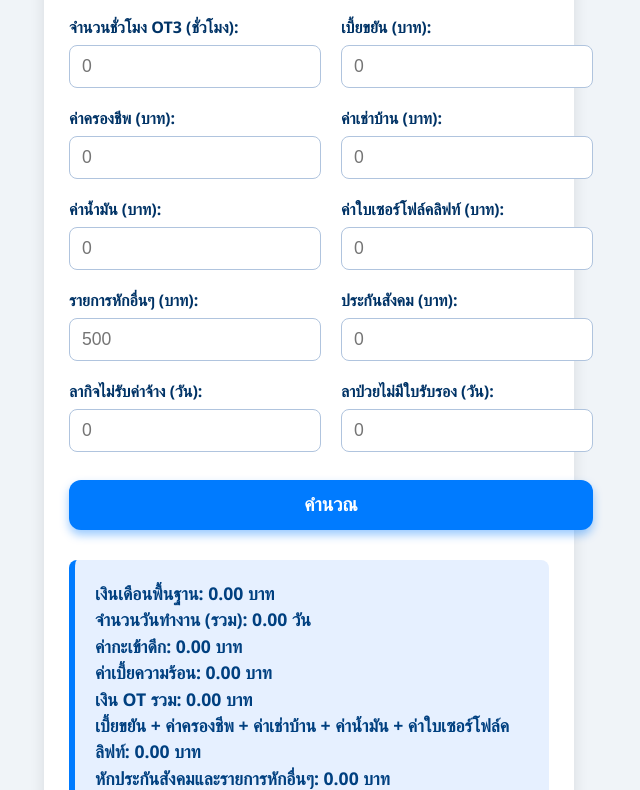
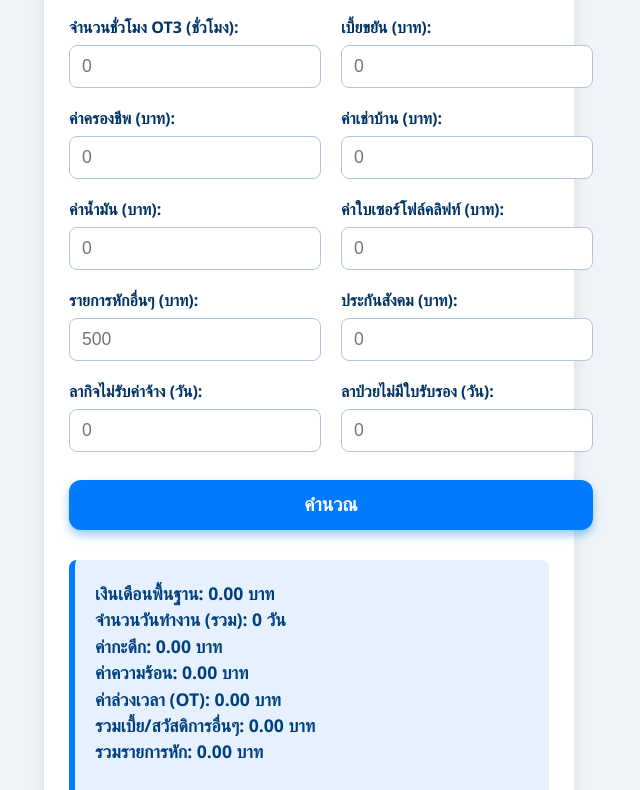
Before and after one commit to phakchananat-fang/my-website, a plain HTML site: page index.html in a window 1280 px wide. Both pictures are taken after a click on the button "คำนวณ". Shown: the part 486-1276 px from the top of the page, without its empty margins (331-971 px from the left). Drawn offline with Linux system fonts and the light colour scheme.

Commit message:
Update index.html

```diff
--- a/index.html
+++ b/index.html
@@ -5,7 +5,6 @@
 <meta name="viewport" content="width=device-width, initial-scale=1" />
 <title>คำนวนเงินเดือนโรงหลอม</title>
 <style>
-  /* Reset และฟอนต์ */
   body {
     font-family: "Segoe UI", Tahoma, Geneva, Verdana, sans-serif;
     background: #f0f4f8;
@@ -97,7 +96,6 @@
     min-height: 140px;
   }
 
-  /* Responsive */
   @media (max-width: 460px) {
     .form-container {
       grid-template-columns: 1fr;
@@ -187,10 +185,9 @@
     </div>
     <button onclick="calculate()">คำนวณ</button>
   </div>
-  <div id="result">
-    ผลลัพธ์จะแสดงที่นี่
-  </div>
+  <div id="result">ผลลัพธ์จะแสดงที่นี่</div>
 </div>
+
 <script>
 function calculate() {
   const base = parseFloat(document.getElementById("baseSalary").value) || 0;
@@ -241,15 +238,13 @@ function calculate() {
 
   document.getElementById("result").textContent =
     `เงินเดือนพื้นฐาน: ${base.toFixed(2)} บาท\n` +
-    `จำนวนวันทำงาน (รวม): ${totalWorkDays.toFixed(2)} วัน\n` +
-    `ค่ากะเข้าดึก: ${totalNightShiftAllowance.toFixed(2)} บาท\n` +
-    `ค่าเบี้ยความร้อน: ${totalHeatAllowance.toFixed(2)} บาท\n` +
-    `เงิน OT รวม: ${otPay.toFixed(2)} บาท\n` +
-    `เบี้ยขยัน + ค่าครองชีพ + ค่าเช่าบ้าน + ค่าน้ำมัน + ค่าใบเซอร์โฟล์คลิฟท์: ${totalAllowance.toFixed(2)} บาท\n` +
-    `หักประกันสังคมและรายการหักอื่นๆ: ${totalDeduct.toFixed(2)} บาท\n` +
-    `หักลากิจไม่รับค่าจ้าง (${leaveUnpaidDays} วัน): ${unpaidLeaveDeduct.toFixed(2)} บาท\n` +
-    `หักลาป่วยไม่มีใบรับรอง (${leaveSickNoCertDays} วัน): ${sickNoCertDeduct.toFixed(2)} บาท\n` +
-    `\n=> เงินเดือนสุทธิ: ${totalSalary.toFixed(2)} บาท`;
+    `จำนวนวันทำงาน (รวม): ${totalWorkDays.toFixed(0)} วัน\n` +
+    `ค่ากะดึก: ${totalNightShiftAllowance.toFixed(2)} บาท\n` +
+    `ค่าความร้อน: ${totalHeatAllowance.toFixed(2)} บาท\n` +
+    `ค่าล่วงเวลา (OT): ${otPay.toFixed(2)} บาท\n` +
+    `รวมเบี้ย/สวัสดิการอื่นๆ: ${totalAllowance.toFixed(2)} บาท\n` +
+    `รวมรายการหัก: ${totalDeduct.toFixed(2)} บาท\n` +
+    `\nเงินเดือนสุทธิ: ${totalSalary.toFixed(2)} บาท`;
 }
 </script>
 </body>
```
